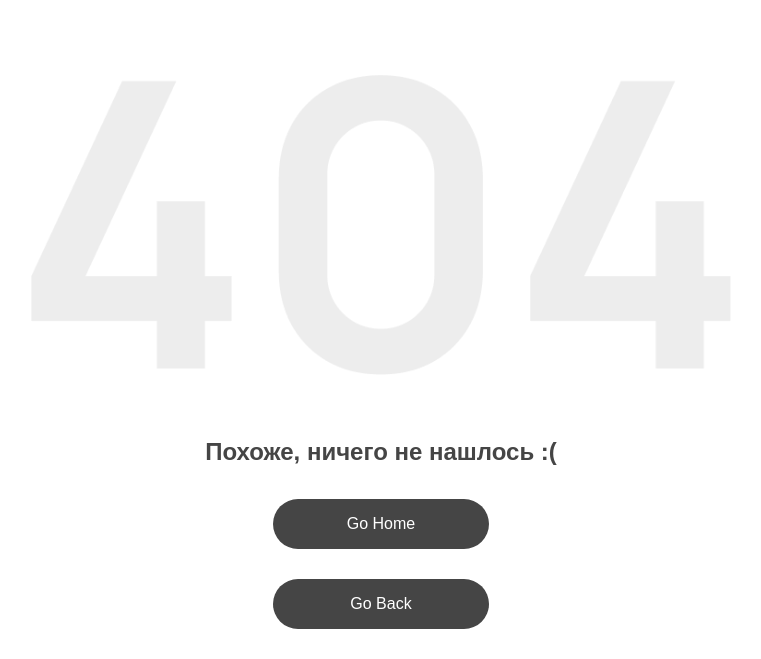
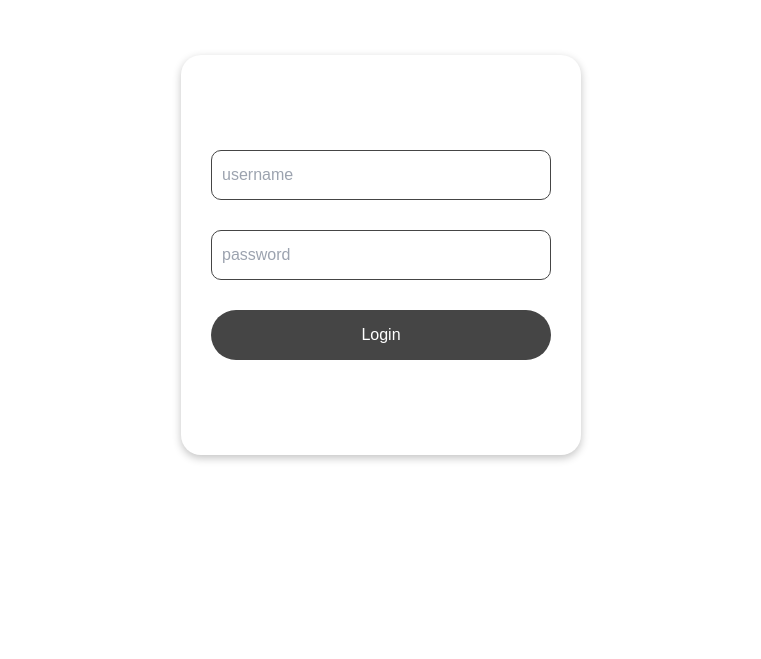
Before and after one commit to dilshodbek0515/react-n8, a React (Vite) app: page /login in a window 1280 px wide. Shown: the part 155-814 px from the top of the page, without its empty margins (259-1020 px from the left). Built offline with nearby package versions, Linux system fonts and the light colour scheme.

Commit message:
NORALIGHT

```diff
--- a/src/pages/admin/Admin.jsx
+++ b/src/pages/admin/Admin.jsx
@@ -1,17 +1,30 @@
 import React, { memo } from 'react'
-import { NavLink, Outlet } from 'react-router-dom'
+import { NavLink, Outlet, useNavigate } from 'react-router-dom'
+
 const Admin = () => {
+  const navigate = useNavigate()
+  const handleLogOut = () => {
+    const storage = JSON.parse(localStorage.getItem('storage'))
+    delete storage.token
+    localStorage.setItem('storage', JSON.stringify(storage))
+    navigate('/')
+  }
   return (
     <div className='flex'>
       <div className='w-72 h-[100vh] bg-slate-600'>
-                <NavLink to={"/admin"}>Admin</NavLink>
-                <NavLink className="block" to={"/admin/createProduct"}>CreateProduct</NavLink>
-                <NavLink className="block" to={"/admin/manageProduct"}>ManageProduct</NavLink>
+        <NavLink to={'/admin'}>Admin</NavLink>
+        <NavLink className='block' to={'/admin/createProduct'}>
+          CreateProduct
+        </NavLink>
+        <NavLink className='block' to={'/admin/manageProduct'}>
+          ManageProduct
+        </NavLink>
+        <button onClick={handleLogOut}>Log Out</button>
       </div>
       <div className='flex-1'>
         <Outlet />
       </div>
-        </div >
+    </div>
   )
 }
 
--- /dev/null
+++ b/src/pages/auth/Auth.jsx
@@ -0,0 +1,11 @@
+import { Outlet, Navigate } from 'react-router-dom'
+import './Auth.scss'
+import { useStateValue } from '../../context'
+
+const Auth = () => {
+  const [state, dispatch] = useStateValue()
+  const user = state.token
+  return user ? <Outlet /> : <Navigate replace to={'/login'} />
+}
+
+export default Auth
--- /dev/null
+++ b/src/pages/login/Login.jsx
@@ -0,0 +1,41 @@
+import { useRef } from 'react'
+import './Login.scss'
+import axios from 'axios'
+import { useStateValue } from '../../context'
+import { useNavigate } from 'react-router-dom'
+
+const Login = () => {
+  const [state, dispatch] = useStateValue()
+  const navigate = useNavigate()
+
+  const username = useRef(null)
+  const password = useRef(null)
+
+  const handleSubmit = e => {
+    e.preventDefault()
+    let user = {
+      username: username.current.value,
+      password: password.current.value
+    }
+
+    axios
+      .post('https://dummyjson.com/auth/login', user)
+      .then(res => {
+        dispatch({ type: 'ADD_TOKEN', payload: res.data.accessToken })
+        navigate('/admin/createProduct')
+      })
+      .catch(err => alert('username or password is incorret'))
+      .finally()
+  }
+  return (
+    <div className='login_container'>
+      <form onSubmit={handleSubmit} action='' className='login_forma'>
+        <input ref={username} type='text' placeholder='username' />
+        <input ref={password} type='password' placeholder='password' />
+        <button>Login</button>
+      </form>
+    </div>
+  )
+}
+
+export default Login
--- /dev/null
+++ b/src/pages/login/Login.scss
@@ -0,0 +1,47 @@
+.login_container {
+  max-width: 1440px;
+  height: auto;
+  margin: 0 auto;
+  padding: 10px 50px;
+  margin-top: 200px;
+  display: flex;
+  align-items: center;
+  justify-content: center;
+
+  .login_forma {
+    width: 400px;
+    height: 400px;
+    border-radius: 20px;
+    background-color: #fff;
+    box-shadow: rgba(0, 0, 0, 0.24) 0px 3px 8px;
+    display: flex;
+    align-items: center;
+    justify-content: center;
+    flex-direction: column;
+    padding: 30px;
+    gap: 30px;
+    input {
+      width: 100%;
+      height: 50px;
+      border: 1px solid #454545;
+      outline: none;
+      padding: 5px 10px;
+      border-radius: 10px;
+    }
+    button {
+      width: 100%;
+      height: 50px;
+      border-radius: 50px;
+      background-color: #454545;
+      color: white;
+      transition: 0.5s;
+      border: 1px solid transparent;
+      cursor: pointer;
+      &:hover {
+        background: none;
+        color: #454545;
+        border: 1px solid #454545;
+      }
+    }
+  }
+}
--- a/src/routes/Routes.jsx
+++ b/src/routes/Routes.jsx
@@ -1,53 +1,63 @@
-import { Route, Routes } from "react-router-dom";
-import React, { useState } from 'react';
-import Compane from "../pages/compane/Compane";
-import Dastafka from "../pages/dastafka/Dastafka";
-import Vozvrat from "../pages/vozvrat/Vozvrat";
-import Garant from "../pages/garant/Garant";
-import Contact from "../pages/contact/Contact";
-import Blog from "../pages/blog/Blog";
-import Home from "../pages/home/Home";
-import Catalog from "../pages/catalog/Catalog";
-import Error from "../pages/error/Error";
-import Service from "../pages/service/Service";
-import ProductPage from "../pages/productPage/ProductPage";
-import Heart from "../pages/heart/Heart";
-import Tovar_p from "../pages/tovar_page/Tovar_page"
-import Cart from "../pages/cart/Cart";
-import Layout from "../pages/layout/Layout";
-import Admin from "../pages/admin/Admin";
-import CreateProduct from "../pages/admin/createProduct/CreateProduct";
-import ManageProduct from "../pages/admin/manageProduct/manageProduct";
+import { Route, Routes } from 'react-router-dom'
+import React, { useState } from 'react'
+import Compane from '../pages/compane/Compane'
+import Dastafka from '../pages/dastafka/Dastafka'
+import Vozvrat from '../pages/vozvrat/Vozvrat'
+import Garant from '../pages/garant/Garant'
+import Contact from '../pages/contact/Contact'
+import Blog from '../pages/blog/Blog'
+import Home from '../pages/home/Home'
+import Catalog from '../pages/catalog/Catalog'
+import Error from '../pages/error/Error'
+import Service from '../pages/service/Service'
+import ProductPage from '../pages/productPage/ProductPage'
+import Heart from '../pages/heart/Heart'
+import Tovar_p from '../pages/tovar_page/Tovar_page'
+import Cart from '../pages/cart/Cart'
+import Layout from '../pages/layout/Layout'
+import Admin from '../pages/admin/Admin'
+import CreateProduct from '../pages/admin/createProduct/CreateProduct'
+import ManageProduct from '../pages/admin/manageProduct/manageProduct'
+import Auth from '../pages/auth/Auth'
+import Login from '../pages/login/Login'
 
 const Routesone = () => {
-
-    const [language, setLanguage] = useState("RU")
-    return (
-        <>
-            <Routes>
-                <Route path="/" element={<Layout language={language} setLanguage={setLanguage} />} >
-                    <Route path="/" element={<Home language={language} />} />
-                    <Route path="/compane" element={<Compane language={language} />} />
-                    <Route path="/dastafka" element={<Dastafka language={language} />} />
-                    <Route path="/vozvrat" element={<Vozvrat language={language} />} />
-                    <Route path="/garant" element={<Garant language={language} />} />
-                    <Route path="/contact" element={<Contact language={language} />} />
-                    <Route path="/blog" element={<Blog language={language} />} />
-                    <Route path="/catalog" element={<Catalog language={language} />} />
-                    <Route path="/service" element={<Service language={language} />} />
-                    <Route path="/heart" element={<Heart language={language} />} />
-                    <Route path="/tovar" element={<Tovar_p language={language} />} />
-                    <Route path="/cart" element={<Cart language={language} />} />
-                    <Route path="/product/:id" element={<ProductPage language={language} />} />
-                </Route >
-                <Route path="*" element={<Error language={language} />} />
-                <Route path="/admin" element={<Admin />} >
-                    <Route path="createProduct" element={<CreateProduct />} />
-                    <Route path="manageProduct" element={<ManageProduct />} />
-                </Route>
-            </Routes >
-        </>
-    );
+  const [language, setLanguage] = useState('RU')
+  return (
+    <>
+      <Routes>
+        <Route
+          path='/'
+          element={<Layout language={language} setLanguage={setLanguage} />}
+        >
+          <Route path='/' element={<Home language={language} />} />
+          <Route path='/compane' element={<Compane language={language} />} />
+          <Route path='/dastafka' element={<Dastafka language={language} />} />
+          <Route path='/vozvrat' element={<Vozvrat language={language} />} />
+          <Route path='/garant' element={<Garant language={language} />} />
+          <Route path='/contact' element={<Contact language={language} />} />
+          <Route path='/blog' element={<Blog language={language} />} />
+          <Route path='/catalog' element={<Catalog language={language} />} />
+          <Route path='/service' element={<Service language={language} />} />
+          <Route path='/heart' element={<Heart language={language} />} />
+          <Route path='/tovar' element={<Tovar_p language={language} />} />
+          <Route path='/cart' element={<Cart language={language} />} />
+          <Route
+            path='/product/:id'
+            element={<ProductPage language={language} />}
+          />
+        </Route>
+        <Route path='login' element={<Login />} />
+        <Route path='*' element={<Error language={language} />} />
+        <Route path='/' element={<Auth />}>
+          <Route path='admin' element={<Admin />}>
+            <Route path='createProduct' element={<CreateProduct />} />
+            <Route path='manageProduct' element={<ManageProduct />} />
+          </Route>
+        </Route>
+      </Routes>
+    </>
+  )
 }
 
-export default Routesone;
+export default Routesone
```
Also changed, not shown: src/context/reducer.js (+51 -29 lines), src/pages/auth/Auth.scss (added). Lines whose indentation alone changed are shown as unchanged.
